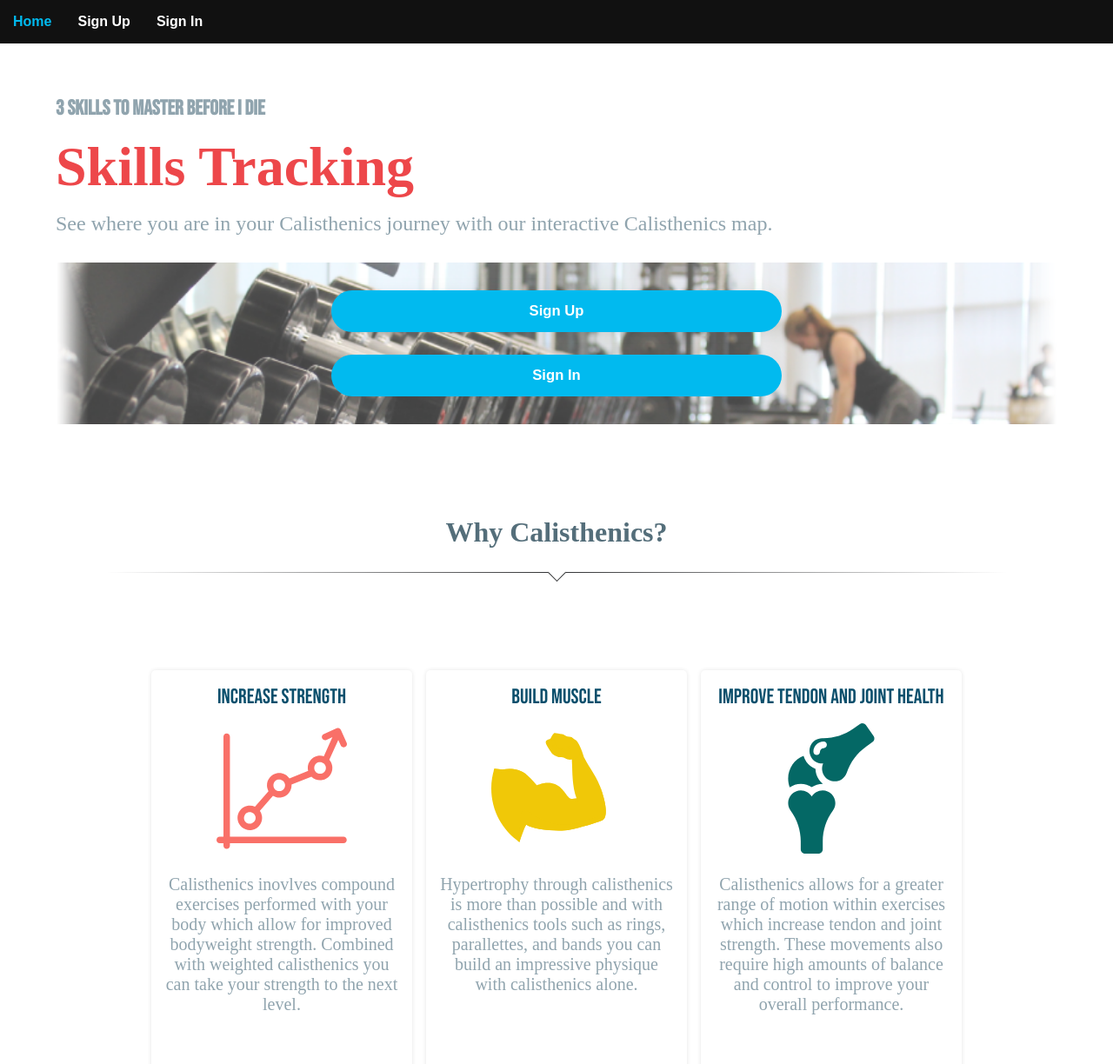
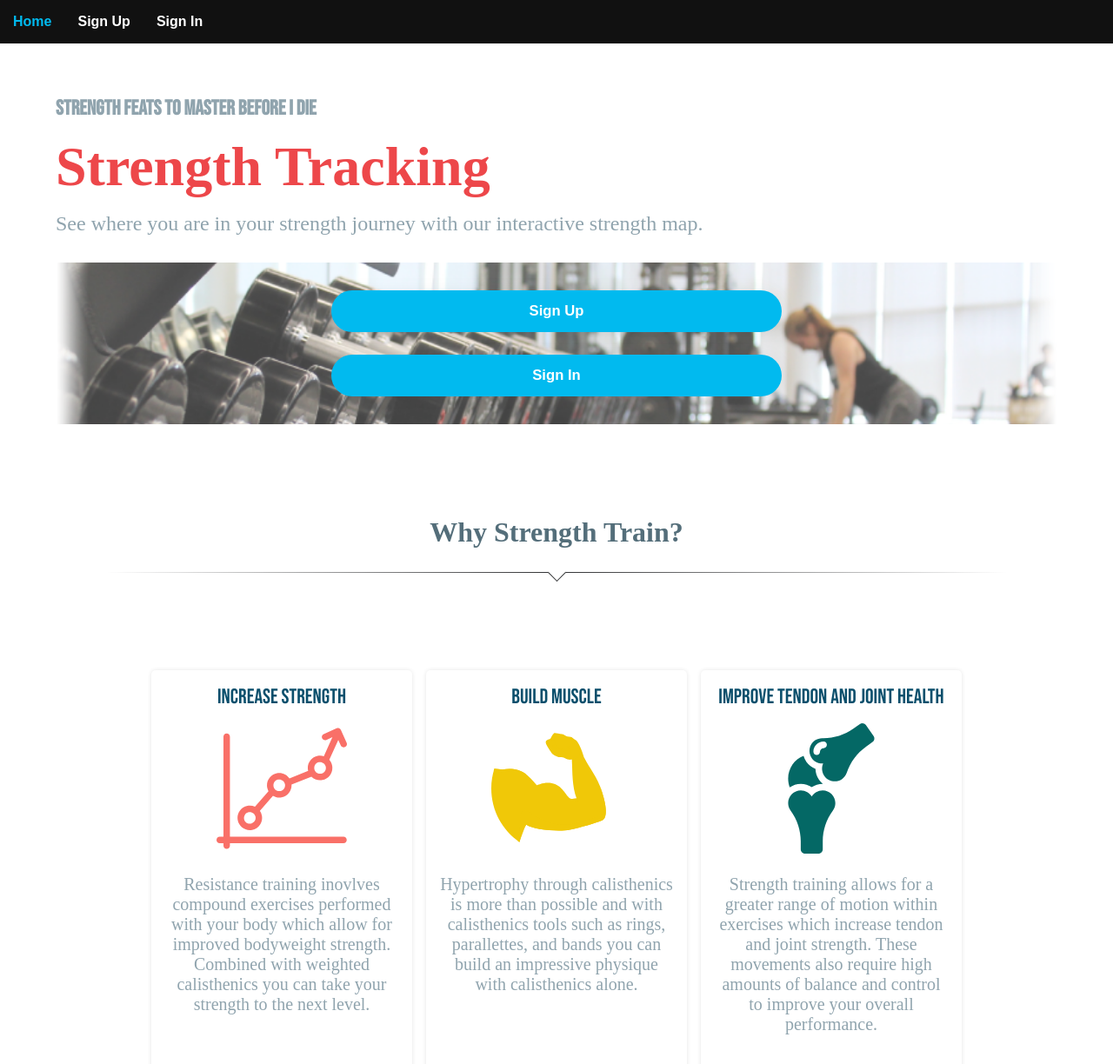
Before and after one commit to Dvent1123/calisthenics-tracker-client, a React (Create React App) app: page / in a window 1280 px wide. Shown: the top 1224 px of the page at 87% size. Built offline with nearby package versions, Linux system fonts and the light colour scheme.

Commit message:
finished styling

```diff
--- a/src/App.js
+++ b/src/App.js
@@ -10,9 +10,9 @@ const App = () => {
       <Layout>
         <div className='whole-landing-page-container'>
           <div className='landing-page-container'>
-            <h3 className='app-title'>3 Skills to Master Before I Die</h3>
-            <h1 className="index-header">Skills Tracking</h1>
-            <p className='index-words'>See where you are in your Calisthenics journey with our interactive Calisthenics map. </p>
+            <h3 className='app-title'>Strength Feats to master before i die</h3>
+            <h1 className="index-header">Strength Tracking</h1>
+            <p className='index-words'>See where you are in your strength journey with our interactive strength map. </p>
             <div className="banner" align="center">
               <div className="signup_banner">
             <br/>
@@ -38,7 +38,7 @@ const App = () => {
           <div className='landing-page-header'>
           {/* spacer */}
             <h2>
-              Why Calisthenics?
+              Why Strength Train?
             </h2>
             <div className="divider div-transparent div-arrow-down"></div>
           </div>
@@ -53,7 +53,7 @@ const App = () => {
 
               <div className="features">
                 <p>
-                  Calisthenics inovlves compound exercises performed with your body
+                  Resistance training inovlves compound exercises performed with your body
                   which allow for improved bodyweight strength. Combined with weighted
                   calisthenics you can take your strength to the next level.
                 </p>
@@ -85,7 +85,7 @@ const App = () => {
 
               <div className="features">
                 <p>
-                  Calisthenics allows for a greater range of motion within
+                  Strength training allows for a greater range of motion within
                   exercises which increase tendon and joint strength. These movements
                   also require high amounts of balance and control to improve your overall performance.
                 </p>
--- a/src/assets/main.css
+++ b/src/assets/main.css
@@ -508,7 +508,9 @@ li {
   display: -webkit-box;
   display: -ms-flexbox;
   display: flex;
-  height: 100%;
+  height: -webkit-fit-content;
+  height: -moz-fit-content;
+  height: fit-content;
 }
 
 .lock-image {
@@ -534,6 +536,9 @@ li {
 
 .skill-title {
   width: 50%;
+  height: -webkit-fit-content;
+  height: -moz-fit-content;
+  height: fit-content;
   text-align: center;
   margin: 1em 0 0 0;
   text-transform: uppercase;
@@ -568,7 +573,7 @@ li {
   background-color: #FAFAFC;
   height: 18em;
   width: 14em;
-  top: 0px;
+  top: 0em;
   bottom: 0em;
   -webkit-transition: all 0.4s cubic-bezier(0.645, 0.045, 0.355, 1);
   transition: all 0.4s cubic-bezier(0.645, 0.045, 0.355, 1);
@@ -633,6 +638,12 @@ li {
 
 .btn-container {
   padding: 1.5em;
+  display: -webkit-box;
+  display: -ms-flexbox;
+  display: flex;
+  -webkit-box-pack: center;
+      -ms-flex-pack: center;
+          justify-content: center;
 }
 
 .unlock-btn {
--- a/src/core/Athlete_Type.js
+++ b/src/core/Athlete_Type.js
@@ -156,6 +156,8 @@ const Athlete_Type = ({ history}) => {
         <Layout>
             <div className='signin-main'>
                 <ToastContainer />
+                <h1 className='signin'>Athlete Settings</h1>
+                <h3>Athlete Update</h3>
                 {athleteForm()}
             </div>
         </Layout>
--- a/src/helpers/Cali.js
+++ b/src/helpers/Cali.js
@@ -4,7 +4,12 @@ import Card from '../core/Card'
 const Cali = ({handleSkillUnlock, skills}) => {
     return (
         <section>
-            <h1>This is Cali Page</h1>
+            <div className="stats-title-container">
+                <h1>CALISTHENICS</h1>
+                <p>"I'm the guy doing calisthenics. I'm doing jumping jacks and deep knee bends. I work out like a British person." - Ryan Reynolds</p>
+            </div>
+            <br />
+            <br />
             <div className="real-card-container">
             {
                 skills ?
```
Also changed, not shown: src/assets/main.scss (+5 -2 lines), 1 other file (tests, documents, lock files or other folders).
